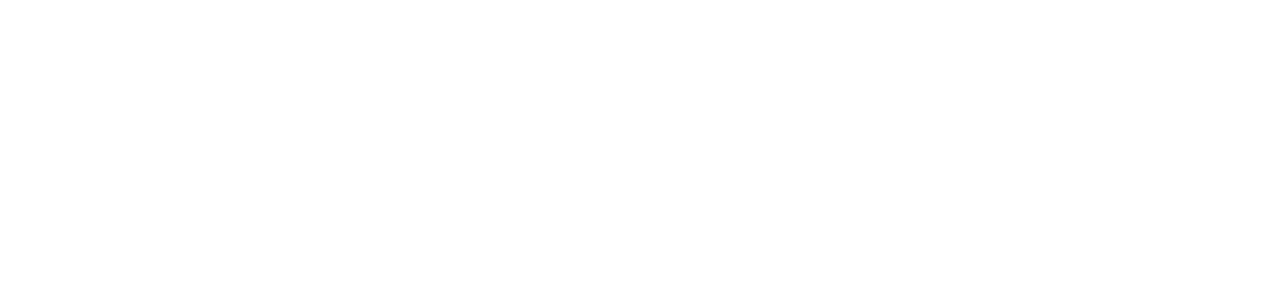
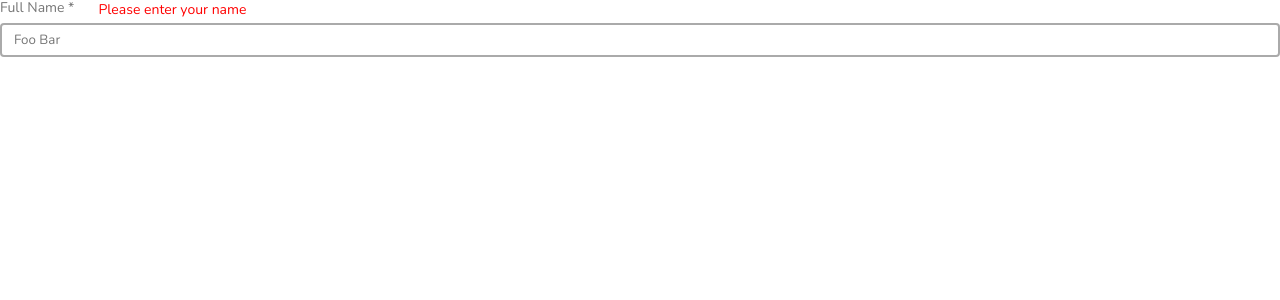
Before and after one commit to Fernanda-ttorres/Form-Challenge, a React (Vite) app in the folder form-challenge/: page / in a window 1280 px wide. Shown: the top 300 px of the page. Built offline with nearby package versions, Linux system fonts and the light colour scheme.

Commit message:
Feat: creating the input component

```diff
--- a/form-challenge/src/App.jsx
+++ b/form-challenge/src/App.jsx
@@ -1,6 +1,10 @@
+import { Input } from "./Components/Micro/Input"
+
 function App() {
   return (
-    <></>
+    <>
+    <Input type="text" label="Full Name *" placeholder="Foo Bar" isError="Please enter your name"/>
+    </>
   )
 }
 
--- /dev/null
+++ b/form-challenge/src/Components/Micro/Input.jsx
@@ -0,0 +1,14 @@
+import React from 'react';
+import {InputContainer, ErrorDiv, InputStyled, LabelStyled, SpanStyled} from './Input.styled';
+
+export const Input = ({placeholder, type, label, isError}) => {
+    return (
+        <InputContainer>
+            <ErrorDiv>
+                <LabelStyled>{label}</LabelStyled>
+                <SpanStyled>{isError}</SpanStyled>
+            </ErrorDiv>
+            <InputStyled type={type} placeholder={placeholder}/>
+        </InputContainer>
+    );
+};
--- /dev/null
+++ b/form-challenge/src/Components/Micro/Input.styled.js
@@ -0,0 +1,37 @@
+import styled from "styled-components";
+
+export const InputContainer = styled.div`
+    display: flex;
+    flex-direction: column;
+    align-items: flex-start;
+    gap: 0.25rem;
+`;
+
+export const ErrorDiv = styled.div`
+    display: flex;
+    gap: 1.5rem;
+`;
+
+export const LabelStyled = styled.label`
+    font-family: 'Nunito', sans-serif;
+    font-size: 0.875rem;
+    line-height: 1rem;
+    font-weight: 400;
+    color: #767676;
+`;
+
+export const SpanStyled = styled.span`
+    font-family: 'Nunito', sans-serif;
+    font-size: 0.875rem;
+    font-weight: 400;
+    color: #FF0000;
+`;
+
+export const InputStyled = styled.input`
+    width: 100%;
+    height: 2.12rem;
+    border: none;
+    border: 2px solid #AAAAAA;
+    border-radius: 4px;
+    padding-left: 0.75rem;
+`;
```
